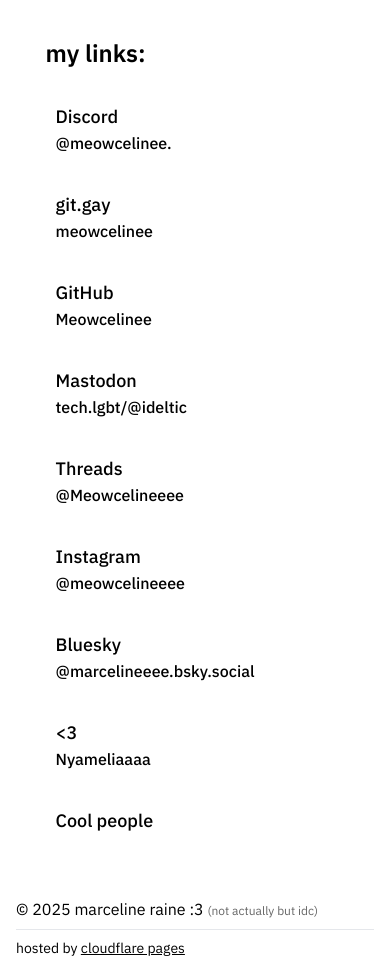
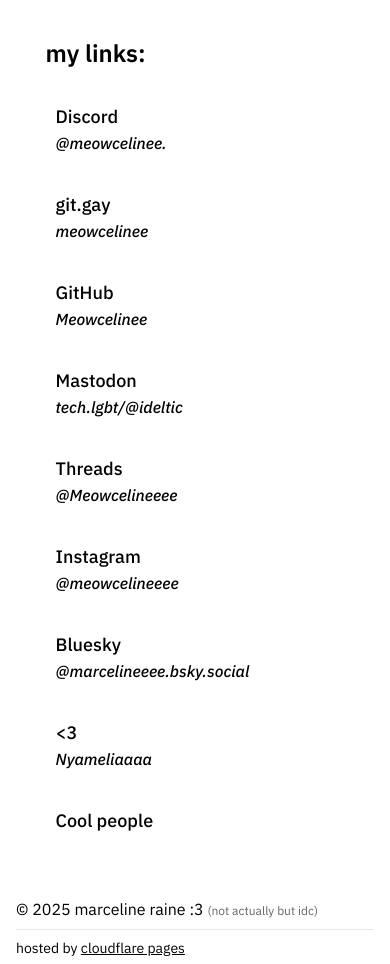
Before and after one commit to Meowcelinee/website, a Next.js app: page /about in a window 390 px wide. Shown: the part 1200-2164 px from the top of the page. Built offline with nearby package versions, Linux system fonts and the light colour scheme; a web font is replaced by a local one; what @catppuccin/tailwindcss would draw is missing.

Commit message:
italicize

```diff
--- a/src/components/homepage/links.tsx
+++ b/src/components/homepage/links.tsx
@@ -12,7 +12,7 @@ export default function AboutLink(props: LinkItem) {
                 <h3 className='md:text-xl text-lg text-pink font-medium w-fit'>
                     {props.name}
                 </h3>
-                <h2 className='md:text-lg text-subtext0 font-medium'>
+                <h2 className='md:text-lg text-subtext0 font-medium italic'>
                     {props.username}
                 </h2>
             </div>
@@ -23,7 +23,7 @@ export default function AboutLink(props: LinkItem) {
                 <h3 className='md:text-xl text-lg text-subtext1 font-medium w-fit'>
                     {props.name}
                 </h3>
-                <h2 className='md:text-lg text-subtext0 font-medium'>
+                <h2 className='md:text-lg text-subtext0 font-medium italic'>
                     {props.username}
                 </h2>
             </div>
```
